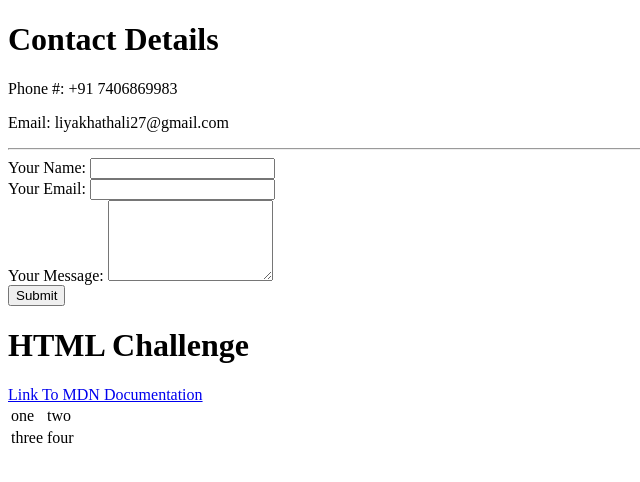
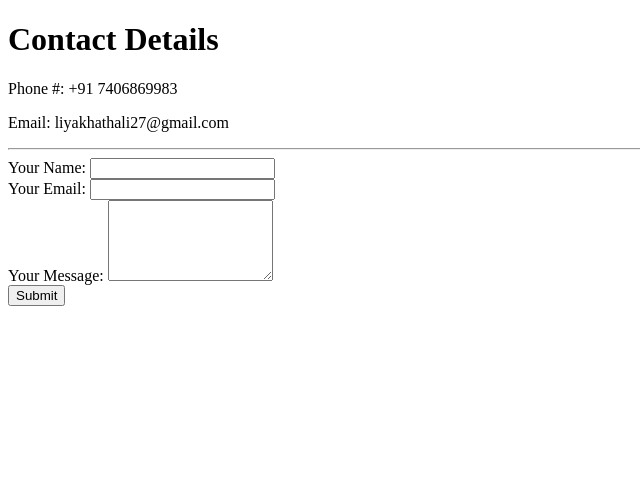
Before and after one commit to LiyakhathKhan/CV, a plain HTML site: page contactme.html in a window 1280 px wide. Shown: the whole page, without its empty margins (0-640 px from the left). Drawn offline with Linux system fonts and the light colour scheme.

Commit message:
HTML challenge removed

```diff
--- a/contactme.html
+++ b/contactme.html
@@ -20,19 +20,5 @@
     <textarea name="message" rows="5" cols="18"></textarea><br>
     <input type="submit" name="" >
   </form>
-  <h1>
-    HTML Challenge
-  </h1>
-  <a href="https://developer.mozilla.org/en-US/" >Link To MDN Documentation</a>
-  <table>
-    <tr>
-      <td>one </td>
-      <td>two</td>
-    </tr>
-    <tr>
-      <td>three</td>
-      <td>four</td>
-    </tr>
-  </table>
-</body>
+  </body>
 </html>
```
